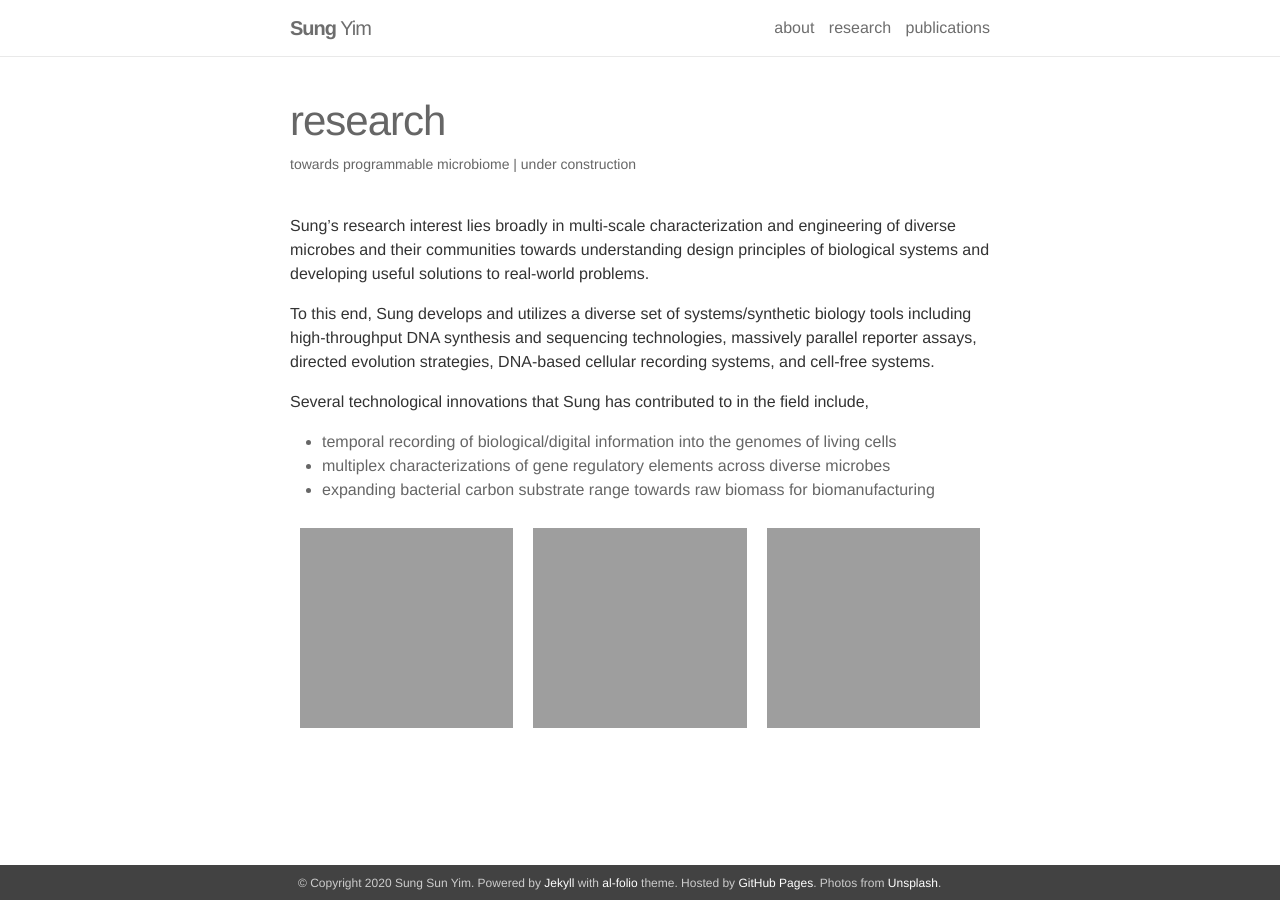
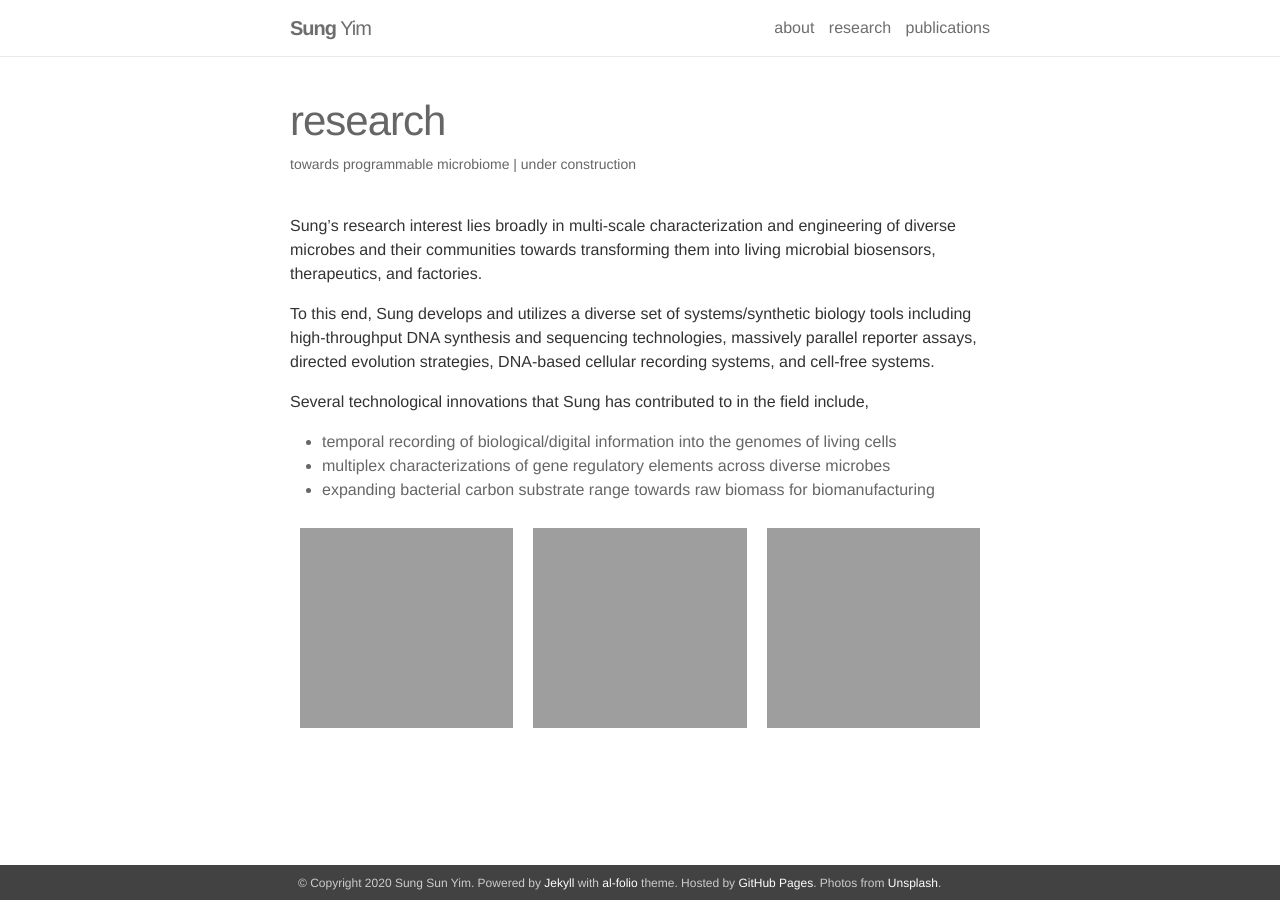
Before and after one commit to ssyim/ssyim.github.io, a Jekyll site: the page built from _pages/2_research.md, in a window 1280 px wide. Built offline with Jekyll 4.4.1, drawn with Linux system fonts in a browser that asks for light colours.

Commit message:
Update 2_research.md

```diff
--- a/_pages/2_research.md
+++ b/_pages/2_research.md
@@ -5,7 +5,7 @@ permalink: /research/
 description: towards programmable microbiome | under construction
 ---
 
-Sung's research interest lies broadly in multi-scale characterization and engineering of diverse microbes and their communities towards understanding design principles of biological systems and developing useful solutions to real-world problems.
+Sung's research interest lies broadly in multi-scale characterization and engineering of diverse microbes and their communities towards transforming them into living microbial biosensors, therapeutics, and factories.
 
 To this end, Sung develops and utilizes a diverse set of systems/synthetic biology tools including high-throughput DNA synthesis and sequencing technologies, massively parallel reporter assays, directed evolution strategies, DNA-based cellular recording systems, and cell-free systems.
 
```
